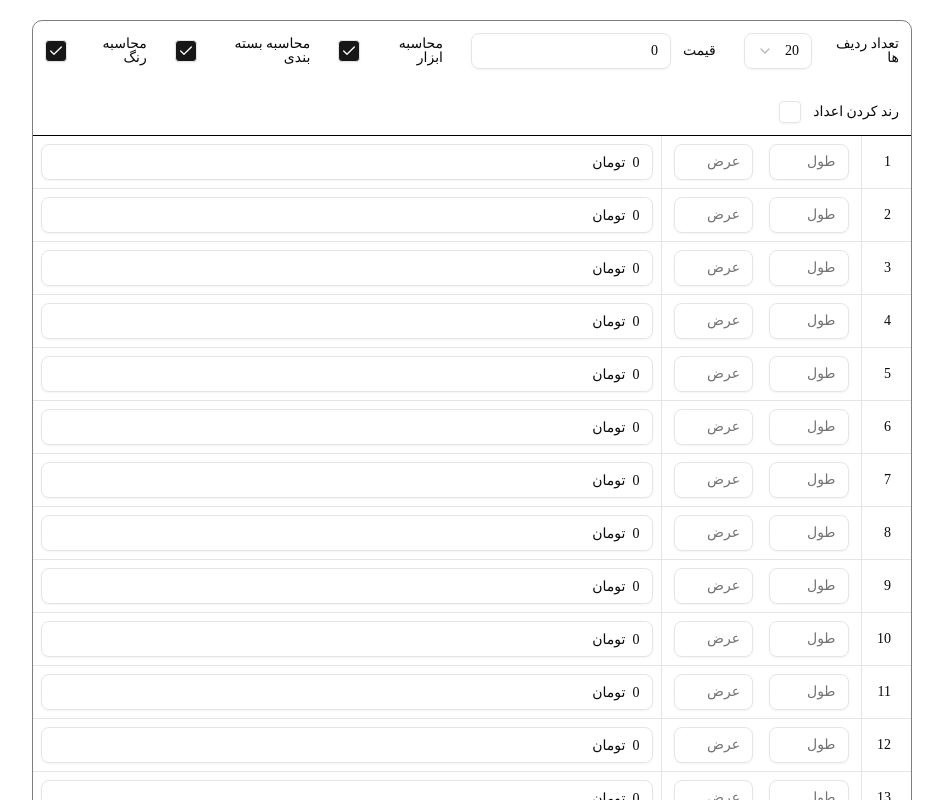
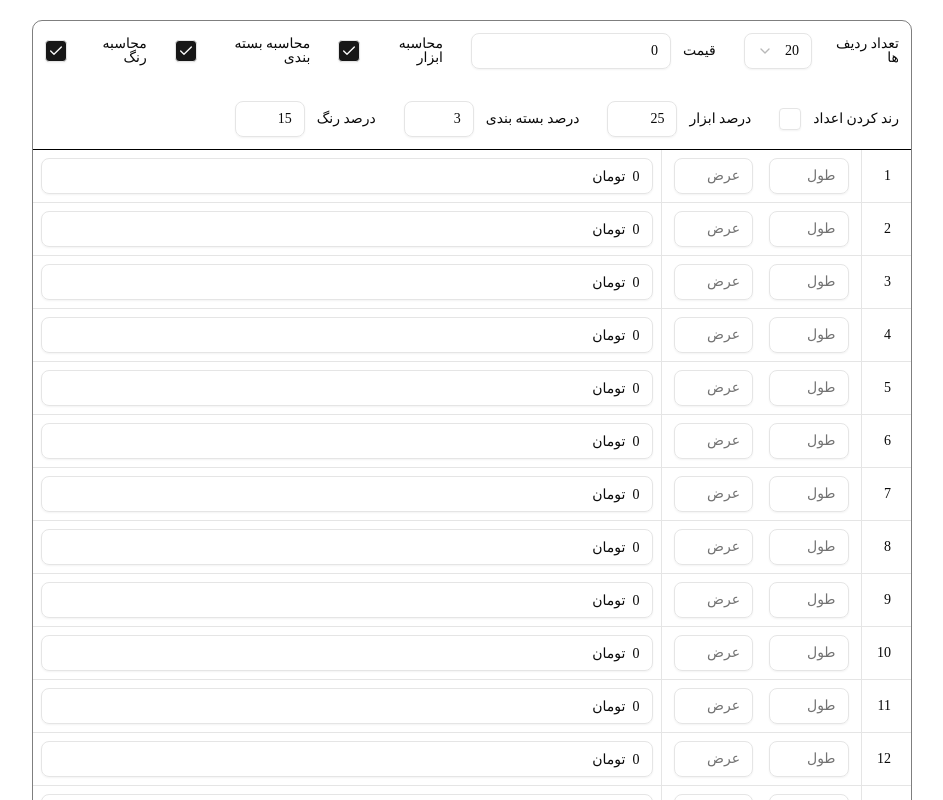
Before and after one commit to HoseinParvaresh/Invoice-project, a Next.js app: page / in a window 1280 px wide. Shown: the top 800 px of the page, without its empty margins (168-1111 px from the left). Built offline with nearby package versions, Linux system fonts and the light colour scheme; a web font is replaced by a local one.

Commit message:
add percent input

```diff
--- a/src/pages/index.js
+++ b/src/pages/index.js
@@ -18,7 +18,7 @@ export default function index() {
 
   const [rent, setRent] = useState(0)
 
-  const [packagingPercent, setPackagingPercent] = useState(12)
+  const [packagingPercent, setPackagingPercent] = useState(3)
   const [coloringPercent, setColoringPercent] = useState(15)
   const [toolsPercent, setToolsPercent] = useState(25)
 
@@ -77,6 +77,7 @@ export default function index() {
     <div className="border border-black/50 rounded-lg" dir="rtl">
       {/* top */}
       <div className="p-3 border-b border-black flex flex-col gap-8">
+        {/* top */}
         <div className="flex gap-7">
           {/* rows */}
           <div className="flex gap-3 items-center">
@@ -120,11 +121,27 @@ export default function index() {
             <Checkbox checked={coloring} onCheckedChange={(checked) => setColoring(checked)} name="color" />
           </div>
         </div>
+        {/* bottom */}
         <div className="flex gap-7">
           {/* round */}
           <div className="flex gap-3 items-center">
             <Label htmlFor="round">رند کردن اعداد</Label>
             <Checkbox onCheckedChange={(checked) => { return checked ? setRoundUp(true) : setRoundUp(false) }} name="round" id="terms-2" />
+          </div>
+          {/* tools percent */}
+          <div className="flex gap-3 items-center">
+            <Label htmlFor="toolsPercent">درصد ابزار</Label>
+            <Input name="toolsPercent" onChange={(e) => setToolsPercent(e.target.value)} value={toolsPercent} placeholder="" className="w-[70px]" />
+          </div>
+          {/* packing percent */}
+          <div className="flex gap-3 items-center">
+            <Label htmlFor="packingPercent">درصد بسته بندی</Label>
+            <Input name="packingPercent" onChange={(e) => setPackagingPercent(e.target.value)} value={packagingPercent} placeholder="" className="w-[70px]" />
+          </div>
+          {/* coloring percent */}
+          <div className="flex gap-3 items-center">
+            <Label htmlFor="colorPercent">درصد رنگ</Label>
+            <Input name="colorPercent" onChange={(e) => setColoringPercent(e.target.value)} value={coloringPercent} placeholder="" className="w-[70px]" />
           </div>
         </div>
       </div>
```
